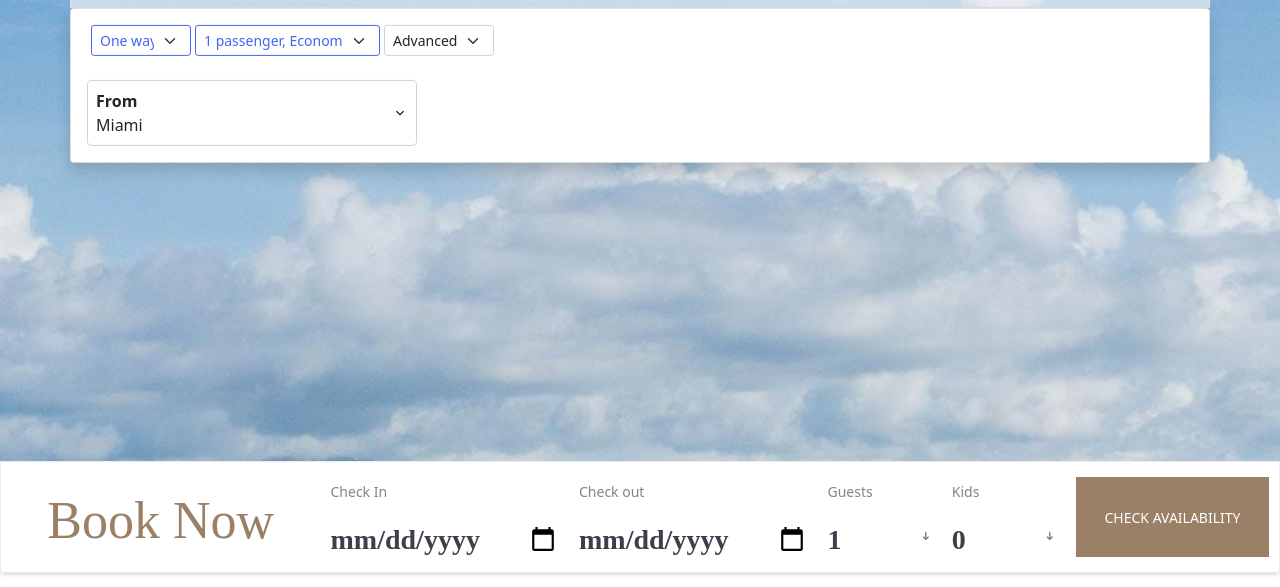
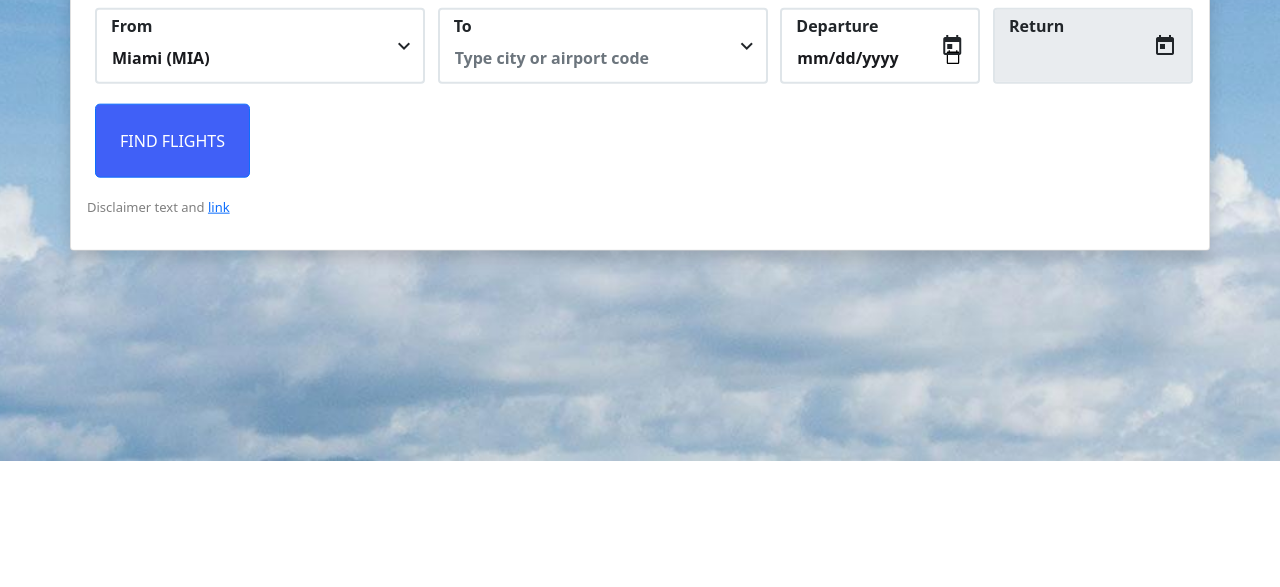
Before and after one commit to fidehlg89/html_octocat, a plain HTML site: page index.html in a window 1280 px wide. Shown: the part 339-926 px from the top of the page. After the commit the page ends 800 px from the top, so only its background shows below. Drawn offline with nearby package versions, Linux system fonts and the light colour scheme.

Commit message:
Add new styles and code

```diff
--- a/assets/css/style.css
+++ b/assets/css/style.css
@@ -24,21 +24,93 @@
 }
 
 .form-select-primary{
-	color: #4463F7 !important;;
+	color: #4463F7 !important;
 	border-color: #4463F7 !important;
     box-shadow: #4463F7 !important;
 }
+
 .form-select-primary:focus {
     color: #4463F7 !important;;
 	border-color: #4463F7 !important;
     box-shadow: #4463F7 !important;
 }
 
-.dropdown {
-    width: 330px;
-    padding: 8px;
+#booking .form-group {
+    position: relative;
+    margin-bottom: 20px;
+}
+
+#booking .form-control{
+    height: 76px;
+    padding: 0px 15px;
+        padding-top: 0px;
+    padding-top: 24px;
+    color: #191a1e;
+    border: 2px solid #dfe5e9;
+    font-size: 1rem;
+    font-weight: 600;
+    -webkit-box-shadow: none;
+    box-shadow: none;
+    border-radius: 4px;
+    -webkit-transition: 0.2s all;
+    transition: 0.2s all;
+}
+
+.btn:hover,
+.btn:focus{
+    box-shadow: none;
+}
+
+#booking .form-label {
+    position: absolute;
+    top: 6px;
+    left: 16px;
+    font-weight: 700;
+    line-height: 24px;
+    height: 24px;
+    font-size: 1rem;
+}
+
+#booking .dropdown-menu li{
+    padding: 15px;
+}
+
+#booking .dropdown-menu li:hover{
     cursor: pointer;
-    border: 1px solid #ced4da;
+    background-color: rgba(192, 178, 178, 0.364);
+}
+
+#booking .dropdown-icon {
+    cursor: pointer;
+    position: absolute;
+    cursor: pointer;
+    top: 20px;
+    left: 90%;
+    font-size: 1.5rem !important;
+}
+
+#booking .return-date, .departure-date {
+    cursor: pointer;
+    position: absolute;
+    cursor: pointer;
+    top: 20px;
+    left: 80%;
+    font-size: 1.5rem !important;
+}
+
+#booking .dropdown button, #select-1, #select-2 {
+    color: #4463F7 !important;
+    border-color: #4463F7 !important;
+    box-shadow: #4463F7 !important;
+}
+
+#booking .btn-primary{
+    background-color: #4060F7;
+    font-size: 1rem;
+    padding: 10px;
+}
+#booking .btn-primary:hover{
+    background-color: #4060F7;
 }
 
 #booking {
@@ -48,107 +120,11 @@
     background-position: center;
 }
 
-.booking-form {
-    background: #fff;
-    -webkit-box-shadow: 0px 2px 5px -2px rgba(0, 0, 0, 0.3);
-    box-shadow: 0px 2px 5px -2px rgba(0, 0, 0, 0.3);
-    border: 1px solid rgba(60, 64, 101, 0.1);
-}
-
-.booking-form>form .row.no-margin {
-    margin-right: 0px;
-    margin-left: 0px;
-}
-
-.booking-form>form .row.no-margin>[class*="col-"] {
-    padding-right: 0px;
-    padding-left: 0px;
-}
-
-.booking-form .form-header {
-    padding: 15px 10px;
-    height: 110px;
-    line-height: 110px;
-    text-align: center;
-}
-
-.booking-form .form-header h2 {
-    font-family: 'Alegreya', serif;
-    margin: 0;
-    display: inline-block;
-    font-size: 52px;
-    color: #9a8067;
-}
-
-.booking-form .form-group {
-    position: relative;
-    height: 110px;
-    padding: 15px 10px;
-    margin-bottom: 0px;
-}
-
-.booking-form .form-control {
-    font-family: 'Alegreya', serif;
-    background-color: transparent;
-    border-radius: 0px;
-    border: none;
-    height: 50px;
-    -webkit-box-shadow: none;
-    box-shadow: none;
-    padding: 0;
-    font-size: 28px;
-    color: #3c404a;
-    font-weight: 700;
-}
-
-.booking-form select.form-control {
-    -webkit-appearance: none;
-    -moz-appearance: none;
-    appearance: none;
-}
-
-.booking-form select.form-control+.select-arrow {
-    position: absolute;
-    right: 0px;
-    bottom: 20px;
-    width: 32px;
-    line-height: 32px;
-    height: 32px;
-    text-align: center;
-    pointer-events: none;
-    color: #818390;
-    font-size: 12px;
-}
-
-.booking-form select.form-control+.select-arrow:after {
-    content: '\279C';
-    display: block;
-    -webkit-transform: rotate(90deg);
-    transform: rotate(90deg);
-}
-
-.booking-form .form-label {
-    color: #818390;
-    display: block;
-    font-weight: 400;
-    height: 30px;
-    line-height: 30px;
-    font-size: 14px;
-}
-
-.booking-form .form-btn {
-    padding: 15px 10px;
-    height: 110px;
-}
-
-.booking-form .submit-btn {
-    background: #9a8067;
-    color: #fff;
-    border: none;
-    font-weight: 400;
-    text-transform: uppercase;
-    font-size: 14px;
-    display: block;
-    height: 80px;
-    width: 100%;
-}
+@media (max-width: 600px) {
+    #booking .form-group {
+      width: 100%;
+    }
+    #booking .form-group button{
+        width: 100%;
+    }
+  }
--- a/index.html
+++ b/index.html
@@ -18,7 +18,7 @@
 		integrity="sha512-Cv93isQdFwaKBV+Z4X8kaVBYWHST58Xb/jVOcV9aRsGSArZsgAnFIhMpDoMDcFNoUtday1hdjn0nGp3+KZyyFw=="
 		crossorigin="anonymous" referrerpolicy="no-referrer" />
 	<link rel="stylesheet" href="https://cdn.materialdesignicons.com/4.8.95/css/materialdesignicons.min.css">
-
+	<script src="https://use.fontawesome.com/7bbead044e.js"></script>
 
 	<!-- Custom stylesheet -->
 	<link type="text/css" rel="stylesheet" href="./assets/css/style.css" />
@@ -35,112 +35,128 @@
 					<div class="card shadow p-3 mb-5 bg-body rounded">
 						<div class="card-body p-0">
 							<form>
-								<div class="d-flex">
-									<div class="ms-1">
-										<select class="form-select form-select-sm form-select-primary"
-											style="width: 100px;"">
-													<option selected>One way</option>
-													<option value=" 1">Round trip</option>
-											<option value="2">
-												<a href="#">Multi-city <i class="fa fa-external-link"></i>
-												</a>
-											</option>
-										</select>
+								<div class="d-flex p-1" style="flex-wrap: wrap;">
+									<div class="ms-2">
+										<div class="dropdown">
+											<button class="btn btn-default btn-md" type="button" data-bs-toggle="dropdown" aria-expanded="false">
+											  <span id="select-2" class="selected">One way</span>
+											  <span class="mdi mdi-chevron-down"></span>
+											</button>
+											<ul class="dropdown-menu mt-1">
+											  	<li key="1">One way</li>
+											  	<li key="2">Round trip</li>
+												<li key="2"><a class="p-2" href="#" >Multi-city<i class="fa fa-external-link" style="text-decoration: none; margin: 5px;" aria-hidden="true"></i></a>
+												</li>
+											</ul>
+										</div>
 									</div>
-									<div class="ms-1">
-										<select class="form-select form-select-sm form-select-primary"
-											style="width: 185px;">
-											<option selected>1 passenger, Economy</option>
-											<option value="1">Round trip</option>
-											<option value="2">
-												<a href="#">Multi-city <i class="fa fa-external-link"></i>
-												</a>
-											</option>
-										</select>
+									<div class="ms-2">
+										<div class="dropdown">
+											<button class="btn btn-default btn-md" type="button" data-bs-toggle="dropdown" aria-expanded="false">
+											  <span id="select-2" class="selected" >1 passenger, Economy</span>
+											  <span class="mdi mdi-chevron-down"></span>
+											</button>
+											<ul class="dropdown-menu mt-1">
+											  	<div><label>Travel class</label></div>
+											  	<select class="p-4">
+													<option class="selected">Economy</option>
+											  	</select>
+											  	<hr/>
+											  	<div style="text-transform: uppercase;"><label>Passangers</label></div>
+												  <li class="d-flex" style="align-items: center; justify-content: space-between;">
+												  		<div class="d-flex" style="flex-direction: column;">
+															<label for="">Adult(s)(16+)</label>
+															<span>12 years and above</span>
+														</div>
+												  		<div class="" style="border: 1px solid;">
+													  		<button class="adults-decrement">-</button>
+													  		<span class="adults-value">2</span>
+													  		<button class="adults-increment">+</button>
+														  </div>
+												</li>
+												<li class="d-flex" style="align-items: center; justify-content: space-between;">
+														<div class="d-flex" style="flex-direction: column;">
+														  <label for="">Youth (12-15)</label>
+														  <span>2-11 years at time of travel</span>
+													  </div>
+														<div class="" style="border: 1px solid;">
+															<button class="youth-decrement">-</button>
+															<span class="youth-value">0</span>
+															<button class="youth-increment">+</button>
+														</div>
+
+											 	</li>
+												 <li class="d-flex" style="align-items: center; justify-content: space-between;">
+													<div class="d-flex" style="flex-direction: column;">
+													  <label for="">Children (2-11)</label>
+													  <span>0-23 months at time of travel</span>
+												  </div>
+													<div class="" style="border: 1px solid;">
+														<button class="children-decrement">-</button>
+														<span class="children-value">0</span>
+														<button class="children-increment">+</button>
+													</div>
+											 	</li>
+												<hr/>
+												<button class="btn btn-ms" style="text-transform: uppercase;">done</button>
+											</ul>
+										</div>
 									</div>
-									<div class="ms-1">
-										<select class="form-select blue form-select-sm" style="width: 110px;">
-											<option selected>Advanced</option>
-											<option value="1">Round trip</option>
-											<option value="2">
-												<a href="#">Multi-city <i class="fa fa-external-link"></i>
-												</a>
-											</option>
-										</select>
+									<div class="ms-2">
+										<div class="dropdown">
+											<button class="btn btn-default btn-md" type="button" data-bs-toggle="dropdown" aria-expanded="false">
+											  <span id="select-3" class="selected">Advanced</span>
+											  <span class="mdi mdi-chevron-down"></span>
+											</button>
+											<ul class="dropdown-menu">
+											  	<li>
+													<div>
+														<label>Promo code</label>
+														<div class="form-group" style="width: 220px;">
+															<input class="form-control" type="text" placeholder="Type your code">
+															<div class="dropdown-icon"><span class="mdi mdi-chevron-down"></span></div>
+														</div>
+													</div>
+												</li>
+											</ul>
+										</div>
 									</div>
 								</div>
-								<div class="d-flex mt-4">
-									<div class="dropdown rounded">
-										<div id="country" style="display: flex; align-items:center; justify-content: space-between;">
-											<div class="d-flex" style="flex-flow: column wrap;">
-												<strong for="">From</strong>
-												<span id="selected-country">Miami</span>
+								<div class="d-flex mt-4" style="flex-wrap: wrap; justify-content: space-between;">
+											<div class="form-group ms-2" style="width: 330px;">
+												<span class="form-label">From</span>
+												<input class="form-control" type="text" value="Miami (MIA)">
+												<div class="dropdown-icon"><span class="mdi mdi-chevron-down"></span></div>
 											</div>
-											<span class="mdi mdi-chevron-down"></span>
+											<div class="form-group ms-2" style="width: 330px;">
+												<span class="form-label">To</span>
+												<input class="form-control" type="text" placeholder="Type city or airport code">
+												<div class="dropdown-icon"><span class="mdi mdi-chevron-down"></span></div>
+											</div>
+											<div class="form-group ms-2" style="width: 200px;">
+												<span class="form-label">Departure</span>
+												<input class="form-control" type="date" required>
+												<div class="departure-date"><span class="mdi mdi-calendar-today"></span></div>
+											</div>
+											<div class="form-group ms-2" style="width: 200px;">
+												<span class="form-label">Return</span>
+												<input class="form-control" required disabled>
+												<div class="return-date"><span class="mdi mdi-calendar-today"></span></div>
+											</div>
+
+										<div  class="form-group ms-2">
+											<button class="btn btn-primary block btn-lg p-4">FIND FLIGHTS</span>
 										</div>
-									</div>
-
 								</div>
 							</form>
+							<div class="text-black-50" style="font-size: 13px;">
+								<p>Disclaimer text and <a href="#">link</a></p>
+							</div>
 						</div>
 					</div>
 				</div>
 			</div>
 		</div>
-	</div>
-	<div class="booking-form">
-		<form>
-			<div class="row no-margin">
-				<div class="col-md-3">
-					<div class="form-header">
-						<h2>Book Now</h2>
-					</div>
-				</div>
-				<div class="col-md-7">
-					<div class="row no-margin">
-						<div class="col-md-4">
-							<div class="form-group">
-								<span class="form-label">Check In</span>
-								<input class="form-control" type="date">
-							</div>
-						</div>
-						<div class="col-md-4">
-							<div class="form-group">
-								<span class="form-label">Check out</span>
-								<input class="form-control" type="date">
-							</div>
-						</div>
-						<div class="col-md-2">
-							<div class="form-group">
-								<span class="form-label">Guests</span>
-								<select class="form-control">
-									<option>1</option>
-									<option>2</option>
-									<option>3</option>
-								</select>
-								<span class="select-arrow"></span>
-							</div>
-						</div>
-						<div class="col-md-2">
-							<div class="form-group">
-								<span class="form-label">Kids</span>
-								<select class="form-control">
-									<option>0</option>
-									<option>1</option>
-									<option>2</option>
-								</select>
-								<span class="select-arrow"></span>
-							</div>
-						</div>
-					</div>
-				</div>
-				<div class="col-md-2">
-					<div class="form-btn">
-						<button class="submit-btn">Check availability</button>
-					</div>
-				</div>
-			</div>
-		</form>
 	</div>
 	<script src="https://cdn.jsdelivr.net/npm/bootstrap@5.1.1/dist/js/bootstrap.bundle.min.js"
 		integrity="sha384-/bQdsTh/da6pkI1MST/rWKFNjaCP5gBSY4sEBT38Q/9RBh9AH40zEOg7Hlq2THRZ" crossorigin="anonymous">
```
